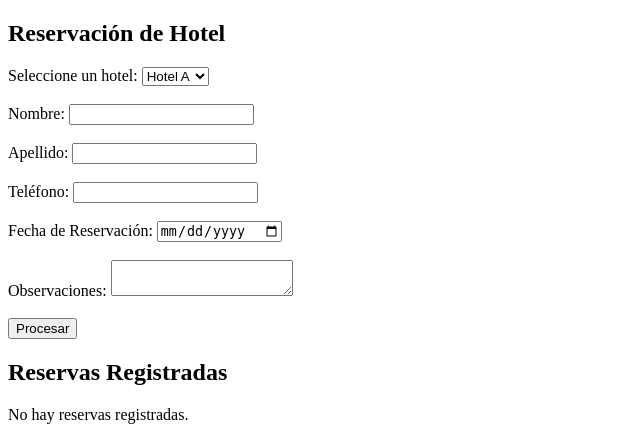
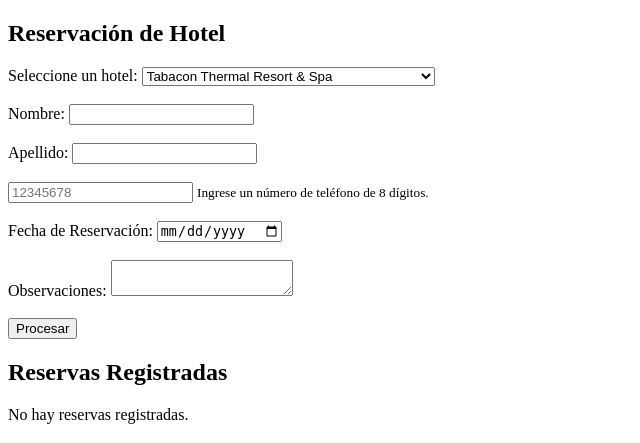
Before and after one commit to Mike030790/Repositorio_programacion_III, a PHP site: page /parcial_1.php in a window 1280 px wide. Shown: the top 443 px of the page, without its empty margins (0-640 px from the left). Run offline with PHP 8.4, Linux system fonts and the light colour scheme.

Commit message:
Update parcial_1.php

```diff
--- a/parcial_1.php
+++ b/parcial_1.php
@@ -43,11 +43,11 @@
     <form action="" method="post">
         <label for="hotel">Seleccione un hotel:</label>
         <select name="hotel" id="hotel" required>
-            <option value="Hotel A">Hotel A</option>
-            <option value="Hotel B">Hotel B</option>
-            <option value="Hotel C">Hotel C</option>
-            <option value="Hotel D">Hotel D</option>
-            <option value="Hotel E">Hotel E</option>
+            <option value="Tabacon Thermal Resort & Spa">Tabacon Thermal Resort & Spa</option>
+            <option value="Nayara Gardens">Nayara Gardens</option>
+            <option value="Planet Hollywood Costa Rica">Planet Hollywood Costa Rica</option>
+            <option value="The Royal Corin Thermal Water Spa & Resort">The Royal Corin Thermal Water Spa & Resort</option>
+            <option value="Hotel Makanda By The Sea Costa Rica">Hotel Makanda By The Sea Costa Rica</option>
         </select><br><br>
 
         <label for="nombre">Nombre:</label>
@@ -56,8 +56,8 @@
         <label for="apellido">Apellido:</label>
         <input type="text" id="apellido" name="apellido" required><br><br>
 
-        <label for="telefono">Teléfono:</label>
-        <input type="tel" id="telefono" name="telefono" required pattern="[0-9]{10}"><br><br>
+        <input type="tel" id="telefono" name="telefono" required pattern="[0-9]{8}" placeholder="12345678">
+        <small>Ingrese un número de teléfono de 8 dígitos.</small><br><br>
 
         <label for="fecha">Fecha de Reservación:</label>
         <input type="date" id="fecha" name="fecha" required><br><br>
```
